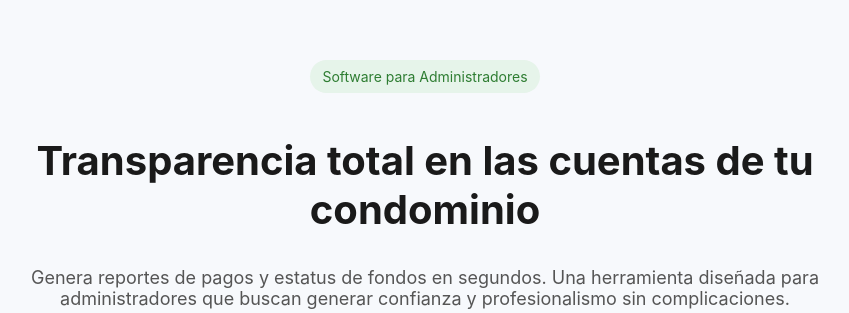
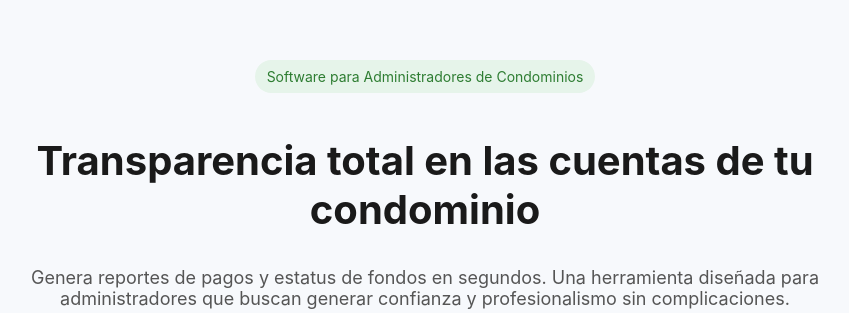
Before and after one commit to nanhers/resiManager, a Django app: page / in a window 1280 px wide. Shown: the top 313 px of the page, without its empty margins (215-1064 px from the left). Run offline with Django 5.2, Linux system fonts and the light colour scheme.

Commit message:
fix: landing page titulo

```diff
--- a/residential/templates/landing.html
+++ b/residential/templates/landing.html
@@ -194,7 +194,7 @@ body {
 <div class="container">
 
 <section class="hero">
-    <div class="badge">Software para Administradores</div>
+    <div class="badge">Software para Administradores de Condominios</div>
     <h1>Transparencia total en las cuentas de tu condominio</h1>
     <p>Genera reportes de pagos y estatus de fondos en segundos. Una herramienta diseñada para administradores que buscan generar confianza y profesionalismo sin complicaciones.</p>
     <img src="{% static 'img/reporte.webp' %}" alt="Reporte">
```
